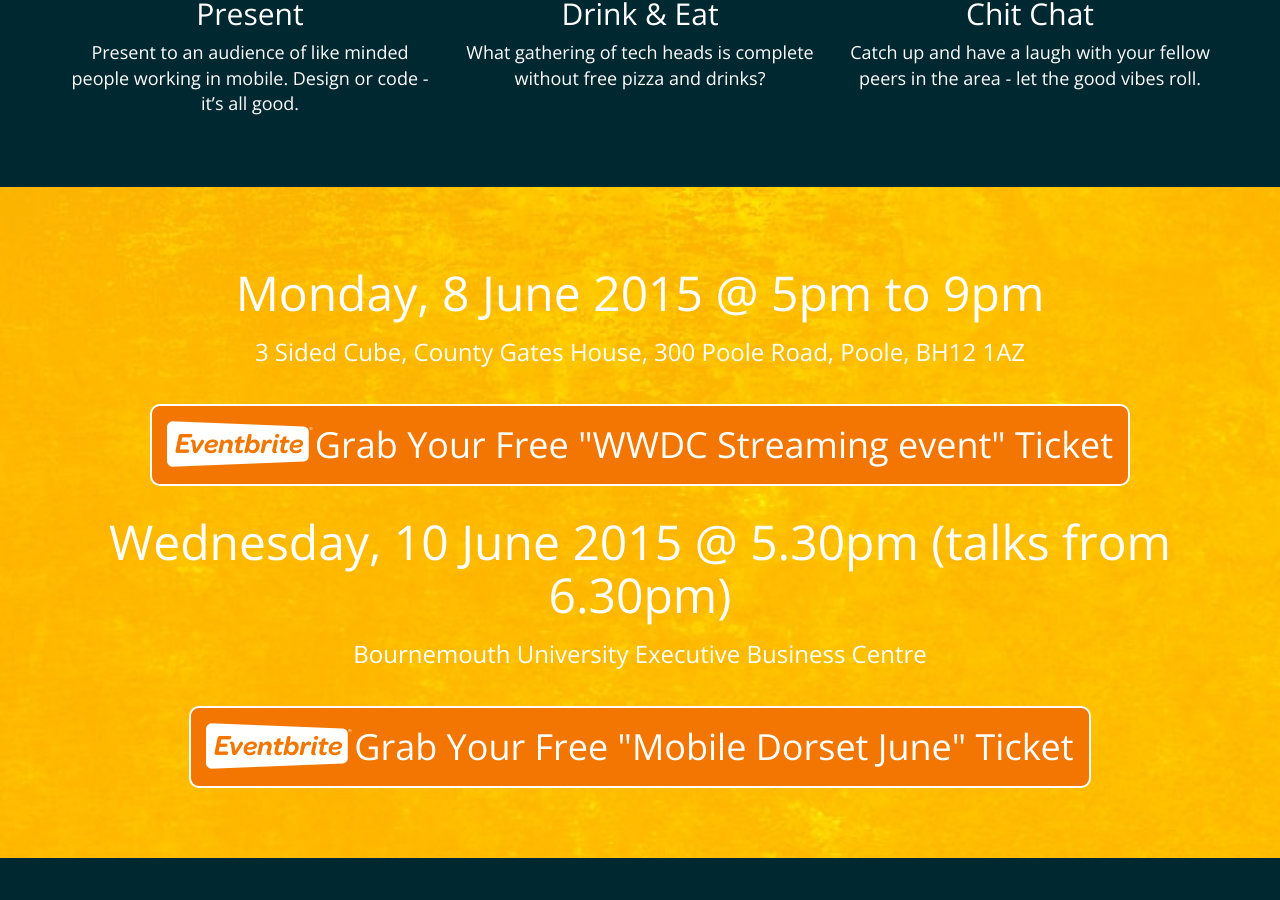
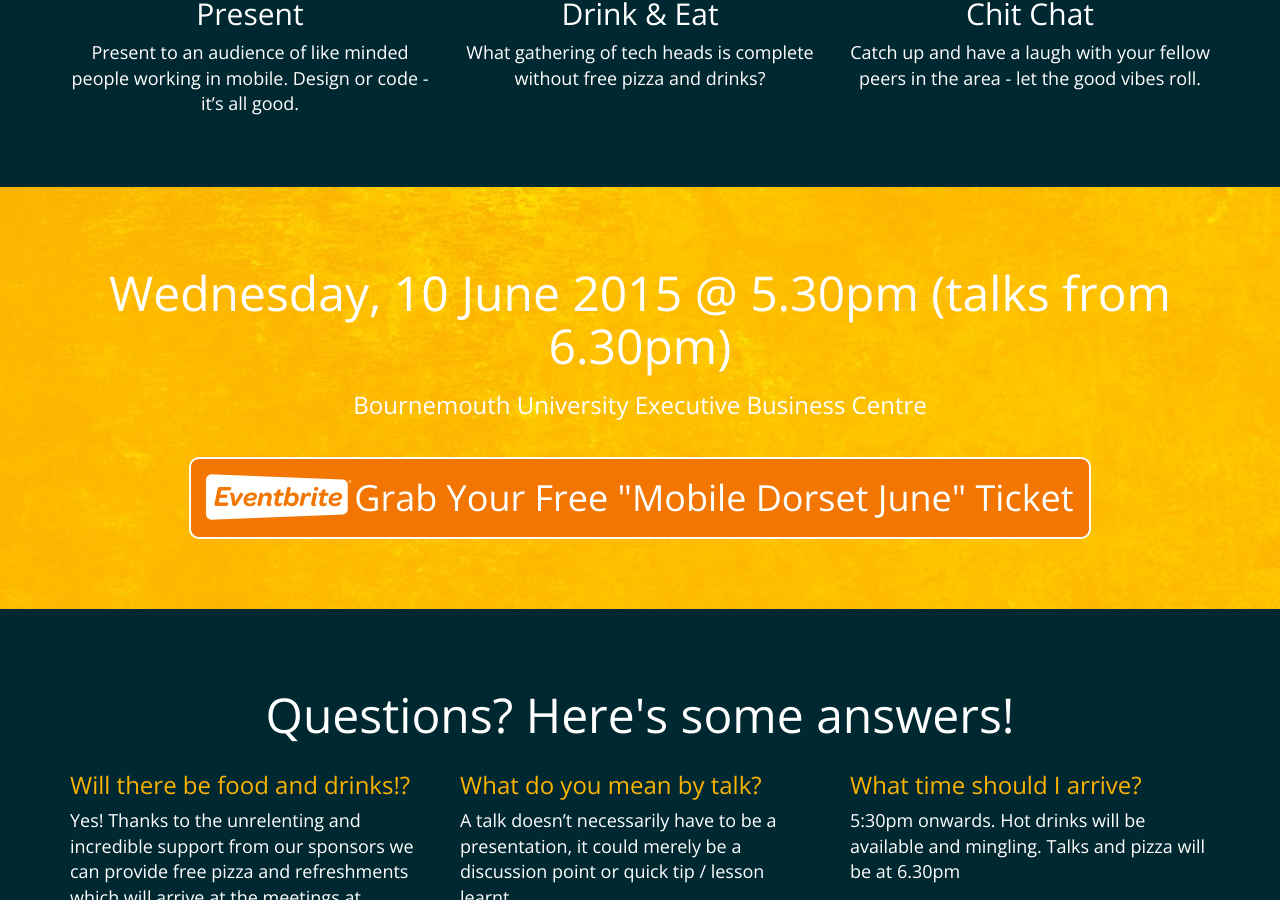
Before and after one commit to MobileDorset/mobiledorset.github.io, a Jekyll site: the page built from index.html, in a window 1280 px wide and 900 px high, scrolled down 1023 px. Built offline with Jekyll 4.4.1, drawn with Linux system fonts in a browser that asks for light colours.

Commit message:
Removing wwdc event from homepage

```diff
--- a/_data/events.yml
+++ b/_data/events.yml
@@ -1,8 +1,3 @@
-- name: WWDC Streaming event
-  datetime: Monday, 8 June 2015 @ 5pm to 9pm
-  url: http://wwdc-mobiledorset.eventbrite.co.uk
-  location: 3 Sided Cube, County Gates House, 300 Poole Road, Poole, BH12 1AZ
-
 - name: Mobile Dorset June
   datetime: Wednesday, 10 June 2015 @ 5.30pm (talks from 6.30pm)
   url: http://mdjune.eventbrite.co.uk
```
